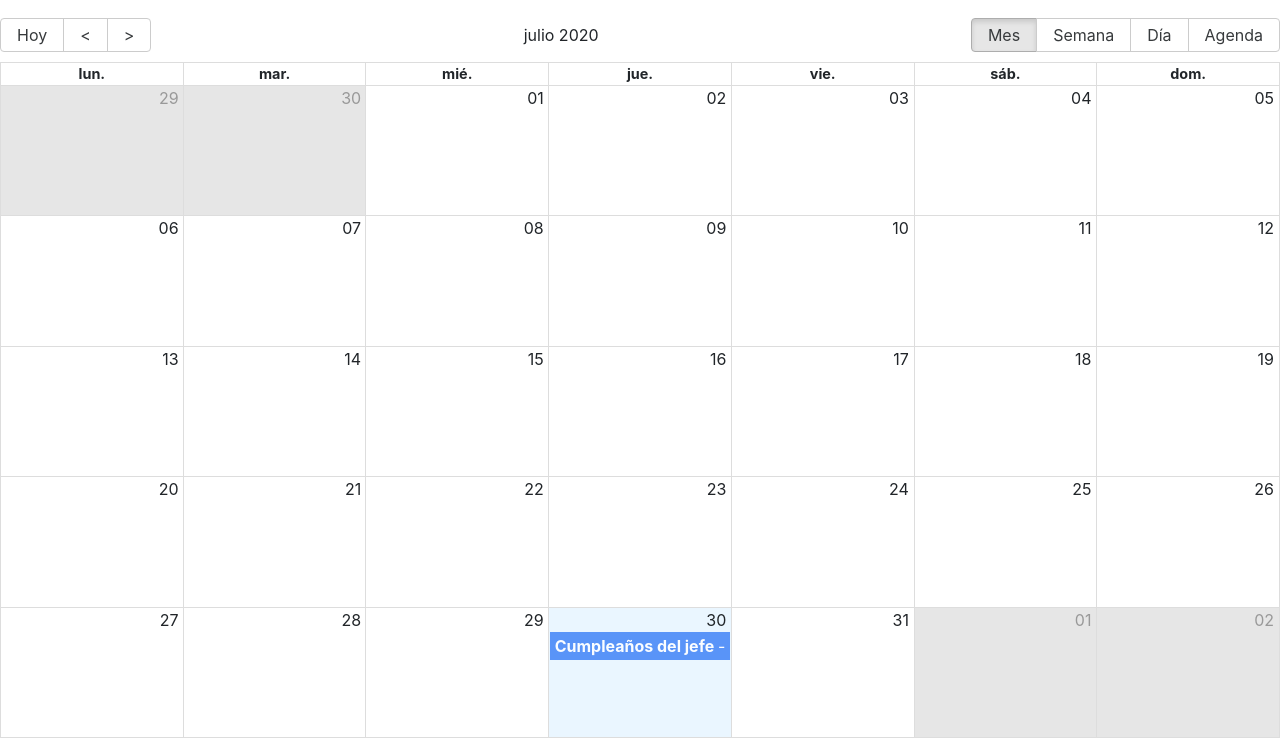
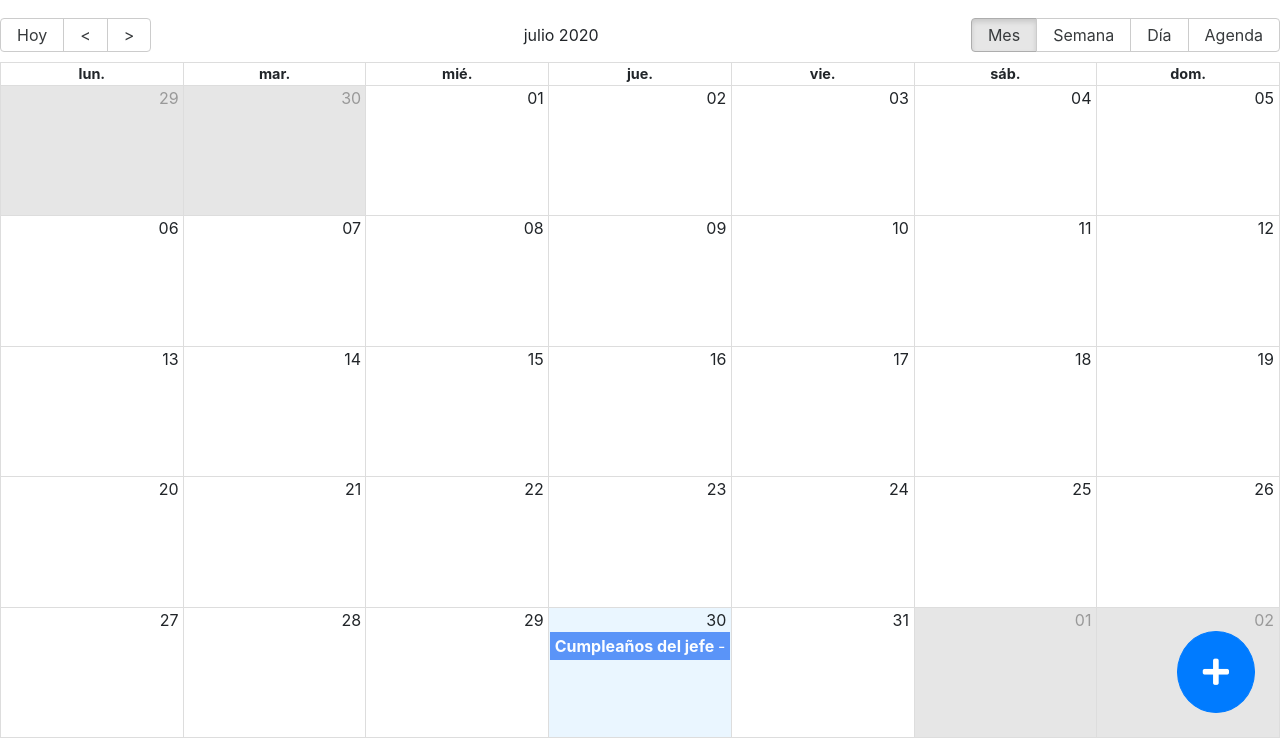
Before and after one commit to LuisCusihuaman/CalendarApp, a React app: page / in a window 1280 px wide. Shown: the part 62-800 px from the top of the page. Built offline with nearby package versions, Linux system fonts and the light colour scheme; some packages are replaced by stand-ins of ours.

Commit message:
chore: calendarReducer with first actions and AddNewFab component

```diff
--- /dev/null
+++ b/src/actions/events.js
@@ -0,0 +1,10 @@
+import { types } from '../types/types';
+
+export const eventAddNew = (event) => ({
+  type: types.eventAddNew,
+  payload: event,
+});
+export const eventSetActive = (event) => ({
+  type: types.eventSetActive,
+  payload: event,
+});
--- a/src/components/calendar/CalendarScreen.js
+++ b/src/components/calendar/CalendarScreen.js
@@ -9,6 +9,8 @@ import { CalendarEvent } from './CalendarEvent';
 import { CalendarModal } from './CalendarModal';
 import { useDispatch } from 'react-redux';
 import { uiOpenModal } from '../../actions/ui';
+import { eventSetActive } from '../../actions/events';
+import { AddNewFab } from '../ui/AddNewFab';
 moment.locale('es');
 
 const localizer = momentLocalizer(moment);
@@ -34,7 +36,8 @@ export const CalendarScreen = () => {
   };
 
   const onSelectEvent = (e) => {
-    console.log(e);
+    dispatch(eventSetActive(e));
+    dispatch(uiOpenModal());
   };
 
   const onViewChange = (e) => {
@@ -70,6 +73,7 @@ export const CalendarScreen = () => {
           event: CalendarEvent,
         }}
       />
+      <AddNewFab />
       <CalendarModal />
     </div>
   );
--- /dev/null
+++ b/src/components/ui/AddNewFab.js
@@ -0,0 +1,15 @@
+import React from 'react';
+import { useDispatch } from 'react-redux';
+import { uiOpenModal } from '../../actions/ui';
+
+export const AddNewFab = () => {
+  const dispatch = useDispatch();
+  const handleClickNew = () => {
+    dispatch(uiOpenModal());
+  };
+  return (
+    <button className="btn btn-primary fab" onClick={handleClickNew}>
+      <i className="fas fa-plus"></i>
+    </button>
+  );
+};
--- /dev/null
+++ b/src/reducers/calendarReducer.js
@@ -0,0 +1,28 @@
+import { types } from '../types/types';
+import moment from 'moment';
+
+const initialState = {
+  events: [
+    {
+      title: 'Cumpleaños del jefe',
+      start: moment().toDate(),
+      end: moment().add(2, 'hours').toDate(),
+      bgcolor: '#fafafa',
+      notes: 'Comprar el pastel',
+      user: {
+        _id: '123',
+        name: 'Luis',
+      },
+    },
+  ],
+  activeEvent: null,
+};
+export const calendarReducer = (state = initialState, action) => {
+  switch (action.type) {
+    case types.eventSetActive:
+      return { ...state, activeEvent: action.payload };
+
+    default:
+      return state;
+  }
+};
--- a/src/reducers/rootReducer.js
+++ b/src/reducers/rootReducer.js
@@ -1,6 +1,7 @@
 import { types } from '../types/types';
 import { combineReducers } from 'redux';
 import { uiReducer } from './uiReducer';
+import { calendarReducer } from './calendarReducer';
 
 const initialState = {
   modalOpen: false,
@@ -8,4 +9,5 @@ const initialState = {
 
 export const rootReducer = combineReducers({
   ui: uiReducer,
+  calendar: calendarReducer,
 });
--- a/src/styles.css
+++ b/src/styles.css
@@ -61,3 +61,12 @@ body {
   border: 0px solid gray !important;
   display: flex;
 }
+/*FABS*/
+.fab {
+  border-radius: 100%;
+  bottom: 25px;
+  font-size: 30px;
+  padding: 25px;
+  position: fixed;
+  right: 25px;
+}
--- a/src/types/types.js
+++ b/src/types/types.js
@@ -1,4 +1,6 @@
 export const types = {
   uiOpenModal: '[ui] Open Modal',
   uiCloseModal: '[ui] Close Modal',
+  eventSetActive: '[event] Set Active',
+  eventAddNew: '[event] Add new',
 };
```
